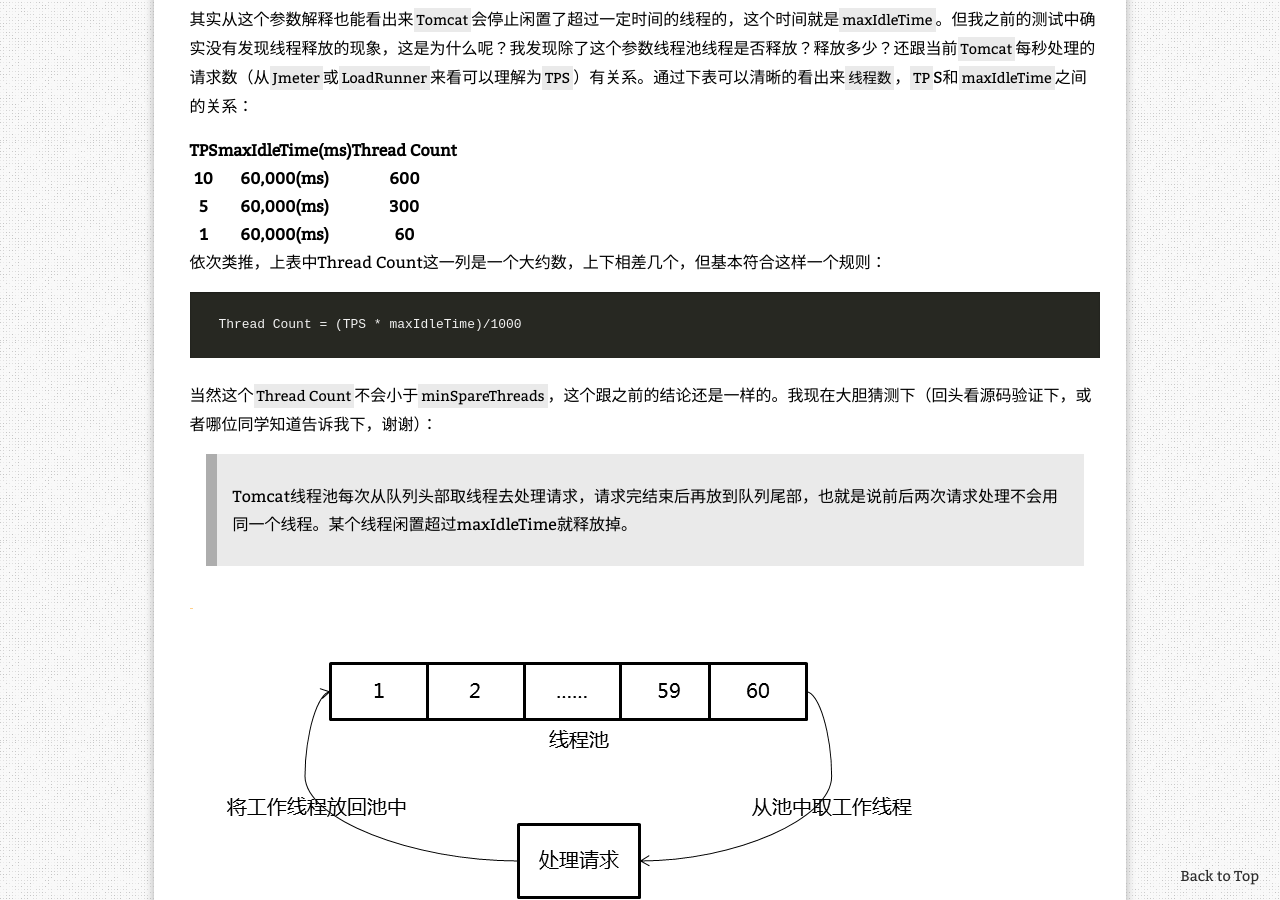
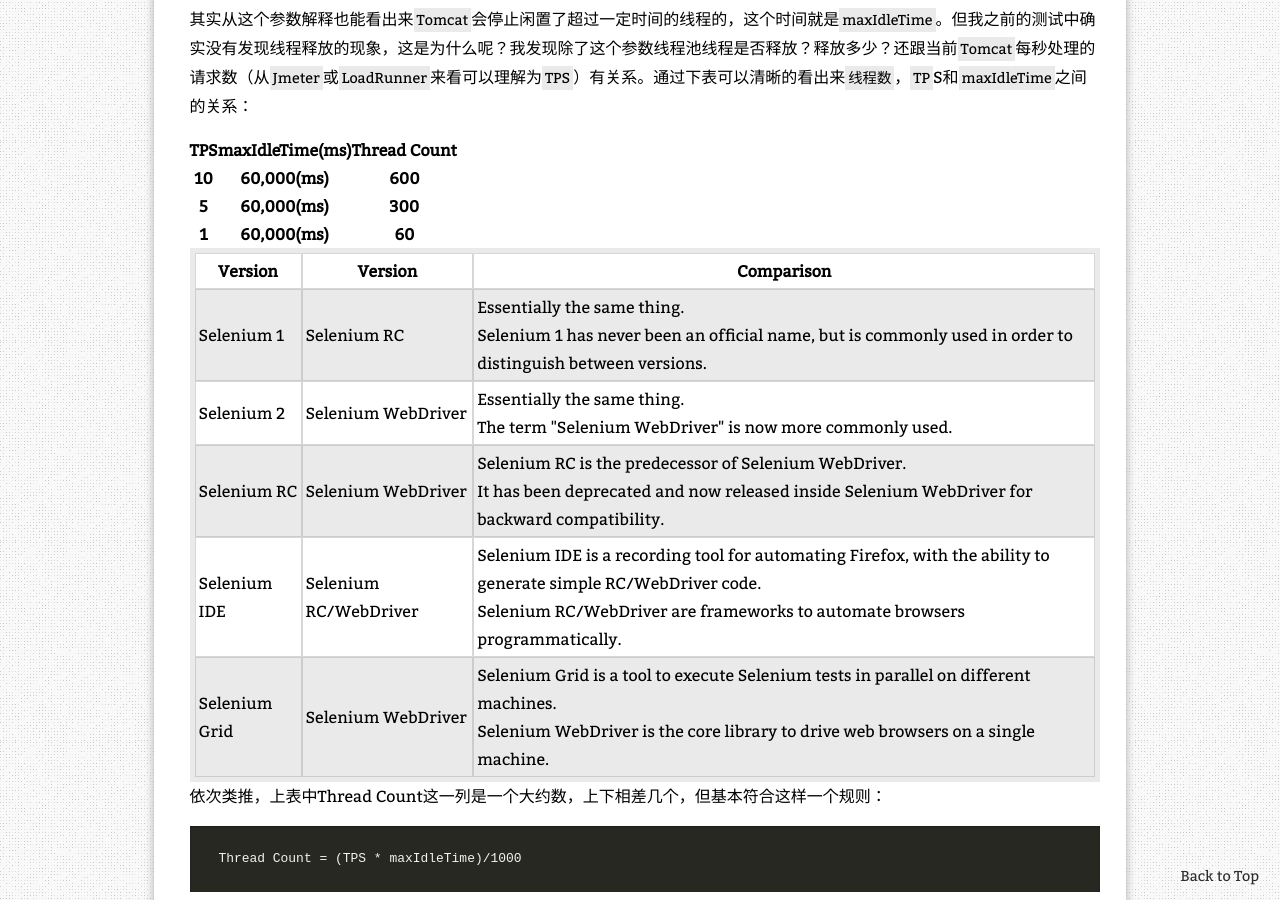
Before and after one commit to zhanjindong/zhanjindong.github.io, a Jekyll site: the page built from _posts/2015-01-20-concurrent-and-tomcat-threads-updated.md, in a window 1280 px wide and 900 px high, scrolled down 1058 px. Built offline with Jekyll 4.4.1, drawn with Linux system fonts in a browser that asks for light colours; nearby versions of some CDN libraries; comment, search, counter and statistics services are not loaded; a style sheet for code colours, icons or effects is not loaded.

Commit message:
Add post

```diff
--- a/_posts/2015-01-20-concurrent-and-tomcat-threads-updated.md
+++ b/_posts/2015-01-20-concurrent-and-tomcat-threads-updated.md
@@ -54,6 +54,54 @@
 	</tr>
 </table>
 
+{% datatable %}
+<tr>
+	<th>Version</th>
+	<th>Version</th>
+	<th>Comparison</th>
+</tr>
+<tr>
+	<td>Selenium 1</td>
+	<td>Selenium RC</td>
+	<td>
+	Essentially the same thing.<br />
+	Selenium 1 has never been an official name, but is commonly used in order to distinguish between versions.
+	</td>
+</tr>
+<tr>
+	<td>Selenium 2</td>
+	<td>Selenium WebDriver</td>
+	<td>
+	Essentially the same thing.<br />
+	The term "Selenium WebDriver" is now more commonly used.
+	</td>
+</tr>
+<tr>
+	<td>Selenium RC</td>
+	<td>Selenium WebDriver</td>
+	<td>
+	Selenium RC is the predecessor of Selenium WebDriver.<br />
+	It has been deprecated and now released inside Selenium WebDriver for backward compatibility.
+	</td>
+</tr>
+<tr>
+	<td>Selenium IDE</td>
+	<td>Selenium RC/WebDriver</td>
+	<td>
+	Selenium IDE is a recording tool for automating Firefox, with the ability to generate simple RC/WebDriver code.<br />
+	Selenium RC/WebDriver are frameworks to automate browsers programmatically.
+	</td>
+</tr>
+<tr>
+	<td>Selenium Grid</td>
+	<td>Selenium WebDriver</td>
+	<td>
+	Selenium Grid is a tool to execute Selenium tests in parallel on different machines.<br />
+	Selenium WebDriver is the core library to drive web browsers on a single machine.
+	</td>
+</tr>
+{% enddatatable %}
+
 
 依次类推，上表中Thread Count这一列是一个大约数，上下相差几个，但基本符合这样一个规则：
 
```
